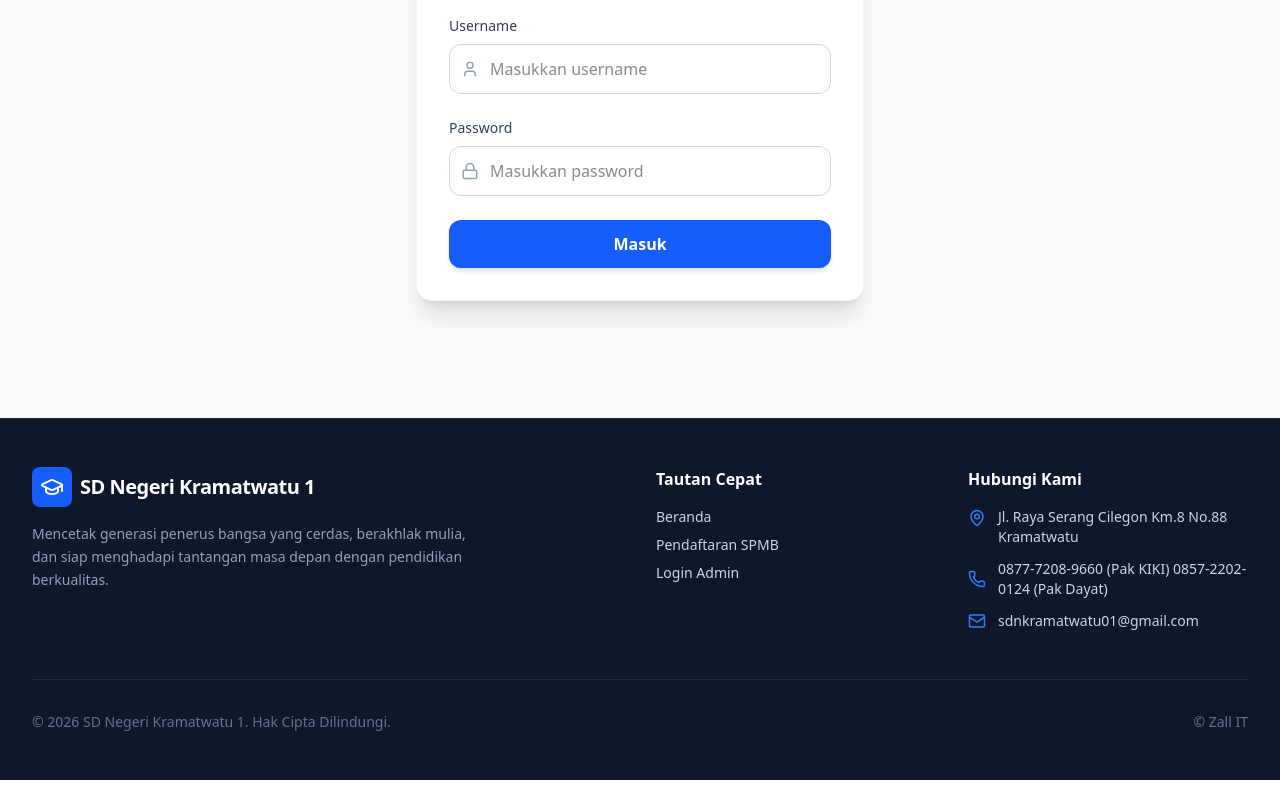
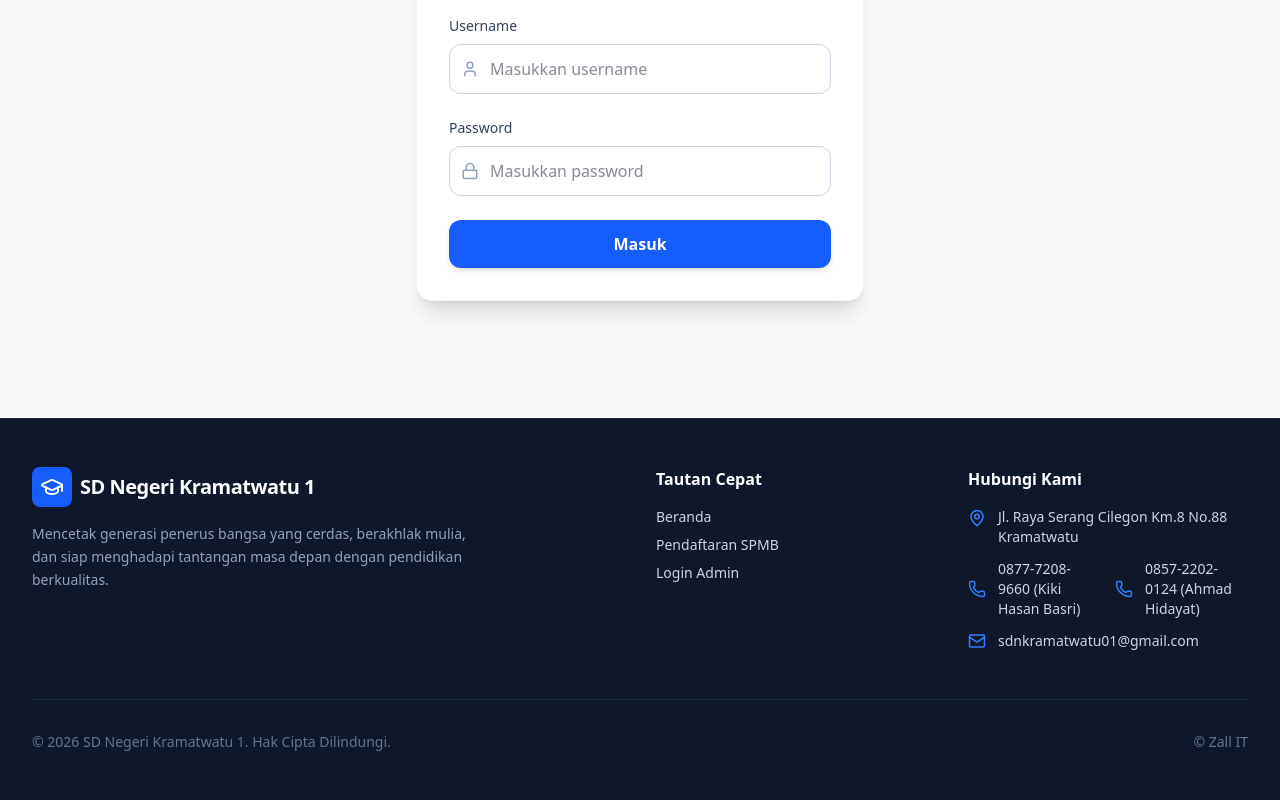
Before and after one commit to muhamadsudirja959-lgtm/ppdbsmanefal, a React (Vite) app: page /admin/login in a window 1280 px wide. Shown: the part 447-1247 px from the top of the page. Built offline with nearby package versions, Linux system fonts and the light colour scheme; no server answers.

Commit message:
Update Footer.tsx

```diff
--- a/src/components/Footer.tsx
+++ b/src/components/Footer.tsx
@@ -45,7 +45,9 @@ export default function Footer() {
               </li>
               <li className="flex items-center gap-3">
                 <Phone size={18} className="text-blue-500 shrink-0" />
-                <span>{settings?.telepon || '0877-7208-9660 (Pak KIKI) 0857-2202-0124 (Pak Dayat)'}</span>
+                <span>{settings?.telepon || '0877-7208-9660 (Kiki Hasan Basri)'}</span>
+                <Phone size={18} className="text-blue-500 shrink-0" />
+                <span>{settings?.telepon || '0857-2202-0124 (Ahmad Hidayat)'}</span>
               </li>
               <li className="flex items-center gap-3">
                 <Mail size={18} className="text-blue-500 shrink-0" />
```
